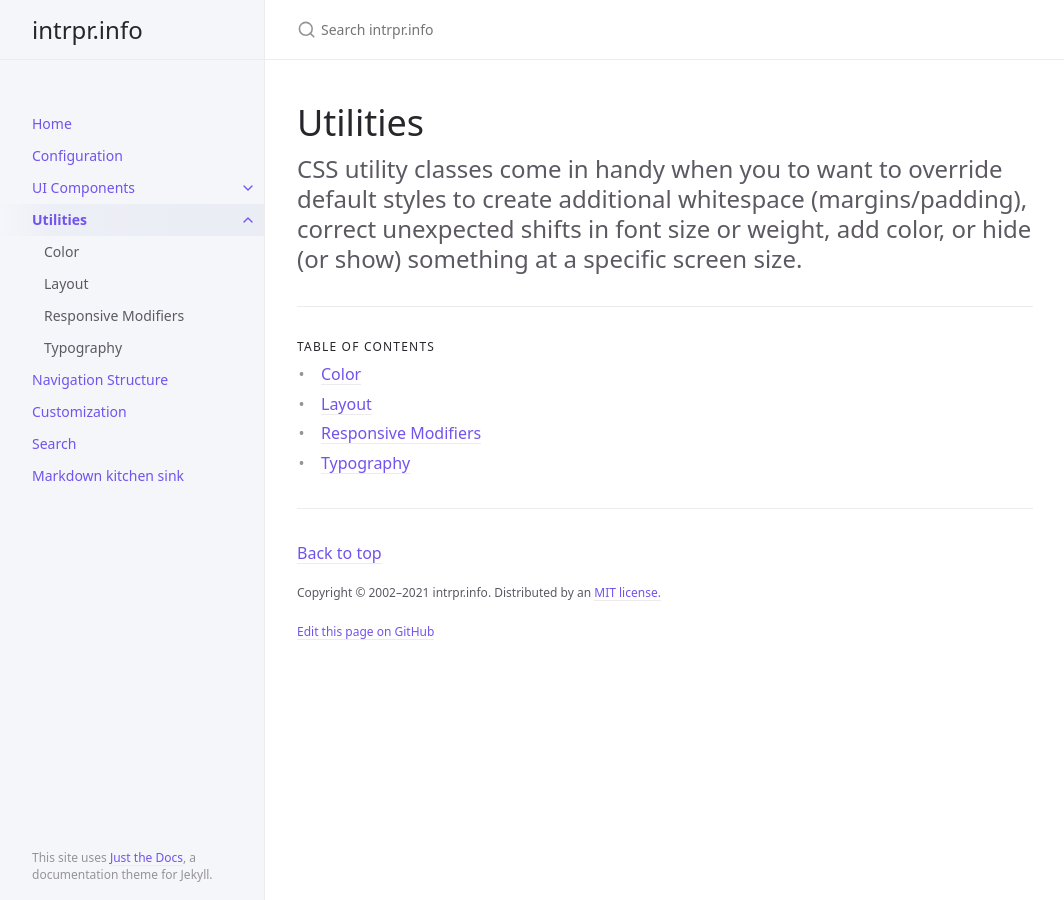
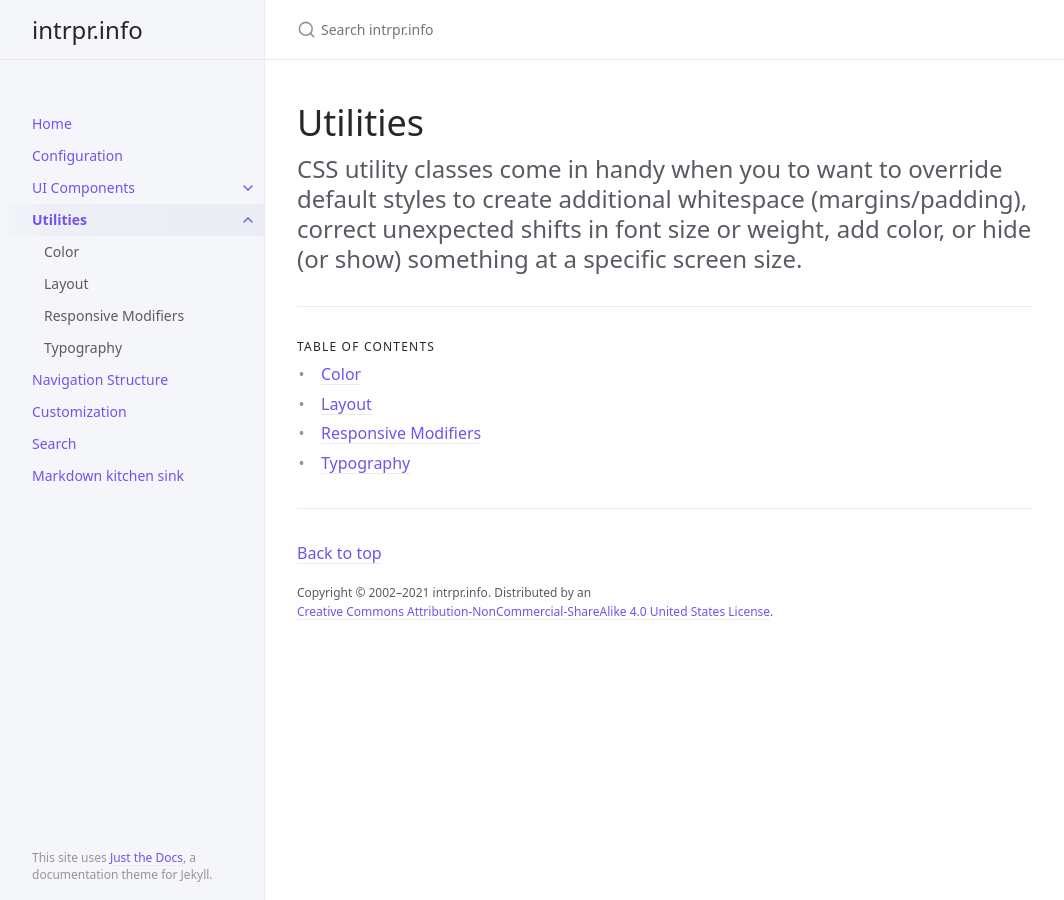
Before and after one commit to intrpr/intrpr-v8, a Jekyll site: the page built from docs/utilities/utilities.md, in a window 1280 px wide. Shown: the whole page, without its empty margins (107-1171 px from the left). Built offline with Jekyll 4.4.1, drawn with Linux system fonts in a browser that asks for light colours.

Commit message:
Update _config.yml

```diff
--- a/_config.yml
+++ b/_config.yml
@@ -82,7 +82,7 @@ nav_sort: case_sensitive # Capital letters sorted before lowercase
 back_to_top: true
 back_to_top_text: "Back to top"
 
-footer_content: "Copyright &copy; 2002–<script>document.write(new Date().getFullYear())</script> intrpr.info. Distributed by an <a href=\"https://github.com/pmarsceill/just-the-docs/tree/master/LICENSE.txt\">MIT license.</a>"
+footer_content: "Copyright &copy; 2002–<script>document.write(new Date().getFullYear())</script> intrpr.info. Distributed by an <a href=\"https://creativecommons.org/licenses/by-nc-sa/4.0/\">Creative Commons Attribution-NonCommercial-ShareAlike 4.0 United States License</a>."
 
 # Footer last edited timestamp
 last_edit_timestamp: true # show or hide edit time - page must have `last_modified_date` defined in the frontmatter
@@ -92,7 +92,7 @@ last_edit_time_format: "%b %e %Y at %I:%M %p" # uses ruby's time format: https:/
 
 # Footer "Edit this page on GitHub" link text
 gh_edit_link: true # show or hide edit this page link
-gh_edit_link_text: "Edit this page on GitHub"
+# gh_edit_link_text: "Edit this page on GitHub"
 gh_edit_repository: "https://github.com/pmarsceill/just-the-docs" # the github URL for your repo
 gh_edit_branch: "master" # the branch that your docs is served from
 # gh_edit_source: docs # the source that your files originate from
```
